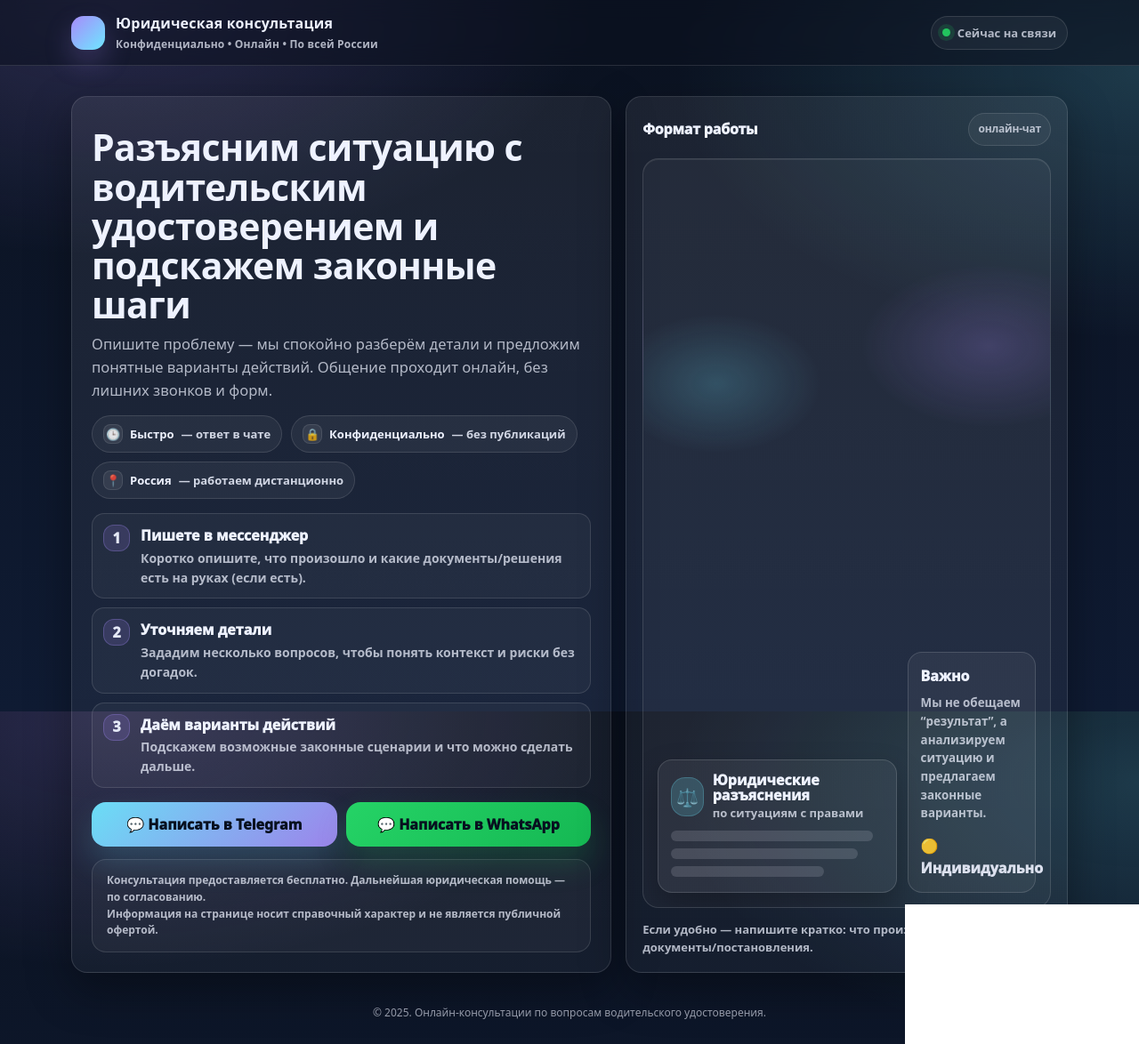
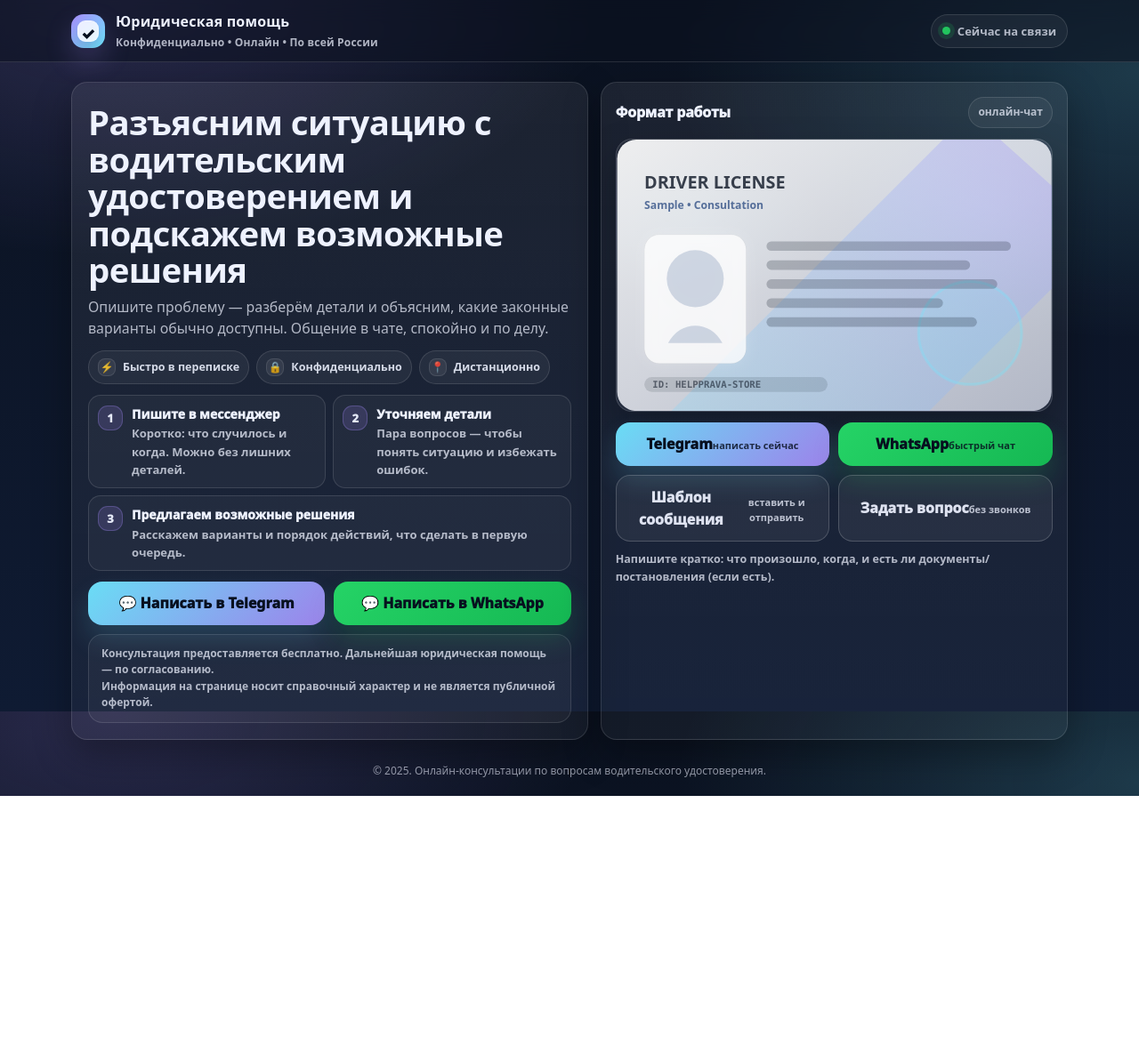
Before and after one commit to vazovskileon23-gif/prava-consult-site, a plain HTML site: page index.html in a window 1280 px wide. Shown: the whole page at 89% size. After the commit the page ends 895 px from the top, so only its background shows below. Drawn offline with Linux system fonts and the light colour scheme.

Commit message:
Update index.html

```diff
--- a/index.html
+++ b/index.html
@@ -4,7 +4,7 @@
   <meta charset="utf-8" />
   <meta name="viewport" content="width=device-width, initial-scale=1" />
   <title>Юридическая консультация по водительским правам — онлайн</title>
-  <meta name="description" content="Разъясним ситуацию по водительскому удостоверению и подскажем законные варианты действий. Онлайн-консультация. Telegram и WhatsApp." />
+  <meta name="description" content="Разъясним ситуацию по водительскому удостоверению и подскажем возможные решения. Онлайн-консультация. Telegram и WhatsApp." />
 
   <style>
     :root{
@@ -18,9 +18,8 @@
       --accent:#6ee7ff;
       --accent2:#a78bfa;
       --ok:#22c55e;
-      --warn:#fbbf24;
       --r:18px;
-      --shadow: 0 18px 50px rgba(0,0,0,.35);
+      --shadow: 0 16px 44px rgba(0,0,0,.32);
       --w: 1120px;
     }
     *{box-sizing:border-box}
@@ -46,8 +45,8 @@
     }
     .top__in{
       display:flex; align-items:center; justify-content:space-between;
-      padding:14px 0;
-      gap:14px;
+      padding:12px 0;
+      gap:12px;
     }
     .mark{
       display:flex; align-items:center; gap:12px;
@@ -57,13 +56,29 @@
     .mark__logo{
       width:38px; height:38px; border-radius:14px;
       background: linear-gradient(135deg, var(--accent2), var(--accent));
-      box-shadow: 0 14px 30px rgba(167,139,250,.25);
+      box-shadow: 0 14px 30px rgba(167,139,250,.22);
+      display:grid;
+      place-items:center;
+      position:relative;
+      overflow:hidden;
+    }
+    .mark__logo::after{
+      content:"✓";
+      font-weight:1000;
+      font-size:18px;
+      color:#07101f;
+      background: rgba(255,255,255,.82);
+      border: 1px solid rgba(255,255,255,.40);
+      width:22px; height:22px;
+      border-radius:9px;
+      display:grid; place-items:center;
+      box-shadow: 0 10px 18px rgba(0,0,0,.18);
     }
     .mark__sub{
       display:block;
       font-size:12px;
       color:var(--muted);
-      font-weight:700;
+      font-weight:750;
       margin-top:2px;
     }
     .top__badge{
@@ -74,7 +89,7 @@
       background: rgba(255,255,255,.05);
       color:var(--muted);
       font-size:13px;
-      font-weight:800;
+      font-weight:850;
       white-space:nowrap;
     }
     .dot{
@@ -83,12 +98,12 @@
       box-shadow: 0 0 0 5px rgba(34,197,94,.16);
     }
 
-    /* Layout */
-    .hero{padding:34px 0 18px}
+    /* Layout (more compact) */
+    .hero{padding:22px 0 12px}
     .grid{
       display:grid;
-      grid-template-columns: 1.1fr .9fr;
-      gap:16px;
+      grid-template-columns: 1.05fr .95fr;
+      gap:14px;
       align-items:stretch;
     }
     .panel{
@@ -98,108 +113,130 @@
       box-shadow: var(--shadow);
       overflow:hidden;
     }
-    .panel__pad{padding:22px}
+    .panel__pad{padding:18px}
     h1{
-      margin:12px 0 10px;
-      font-size: clamp(28px, 3.2vw, 44px);
+      margin:6px 0 8px;
+      font-size: clamp(26px, 3.0vw, 40px);
       line-height:1.08;
       letter-spacing:-.6px;
     }
     .lead{
       margin:0;
       color:var(--muted);
-      font-size: 16.5px;
-      max-width: 62ch;
+      font-size: 15.8px;
+      max-width: 66ch;
     }
 
-    /* Feature chips */
-    .chips{display:flex; flex-wrap:wrap; gap:10px; margin-top:16px}
+    /* Chips (tight) */
+    .chips{display:flex; flex-wrap:wrap; gap:8px; margin-top:12px}
     .chip{
       display:inline-flex; align-items:center; gap:8px;
-      padding:9px 12px;
+      padding:8px 10px;
       border-radius: 999px;
       border:1px solid var(--line);
       background: rgba(255,255,255,.05);
-      font-weight:850;
-      color: rgba(238,242,255,.86);
-      font-size:13px;
+      font-weight:900;
+      color: rgba(238,242,255,.88);
+      font-size:12.5px;
     }
-    .chip b{color:var(--text)}
     .chip__i{
-      width:22px; height:22px; border-radius:8px;
+      width:20px; height:20px; border-radius:8px;
       display:grid; place-items:center;
       background: rgba(255,255,255,.07);
       border:1px solid rgba(255,255,255,.10);
-      font-size:13px;
+      font-size:12px;
     }
 
-    /* Steps */
-    .steps{margin-top:16px; display:grid; gap:10px}
+    /* Steps (compact, 2 columns on desktop) */
+    .steps{margin-top:12px; display:grid; gap:8px}
+    @media (min-width: 981px){
+      .steps{grid-template-columns:1fr 1fr}
+      .steps .step:nth-child(3){grid-column:1 / -1;}
+    }
     .step{
-      display:flex; gap:12px; align-items:flex-start;
-      padding:12px;
+      display:flex; gap:10px; align-items:flex-start;
+      padding:10px;
       border-radius: 14px;
       border:1px solid var(--line);
       background: rgba(255,255,255,.04);
     }
     .n{
       flex:0 0 auto;
-      width:30px; height:30px; border-radius:12px;
+      width:28px; height:28px; border-radius:11px;
       display:grid; place-items:center;
-      font-weight:950;
+      font-weight:1000;
       background: rgba(167,139,250,.16);
       border:1px solid rgba(167,139,250,.28);
       color: rgba(238,242,255,.95);
+      font-size:13px;
+      margin-top:1px;
     }
-    .step__t{font-weight:950; margin:0 0 2px}
-    .step__d{margin:0; color:var(--muted); font-weight:650; font-size:14px}
+    .step__t{font-weight:1000; margin:0 0 1px; font-size:14px}
+    .step__d{margin:0; color:var(--muted); font-weight:650; font-size:13px}
 
     /* Buttons */
-    .actions{display:grid; grid-template-columns: 1fr 1fr; gap:10px; margin-top:16px}
+    .actions{display:grid; grid-template-columns: 1fr 1fr; gap:10px; margin-top:12px}
     .btn{
       display:flex; align-items:center; justify-content:center;
-      padding:13px 14px;
+      padding:12px 12px;
       border-radius: 16px;
       border:1px solid var(--line);
       background: rgba(255,255,255,.06);
-      font-weight:950;
-      box-shadow: 0 10px 26px rgba(0,0,0,.25);
+      font-weight:1000;
+      box-shadow: 0 10px 24px rgba(0,0,0,.22);
       transition: .16s ease;
       text-align:center;
       user-select:none;
+      min-height:46px;
     }
     .btn:hover{transform: translateY(-1px); background: rgba(255,255,255,.09)}
     .btn--tg{
       border:none;
       background: linear-gradient(135deg, rgba(110,231,255,.95), rgba(167,139,250,.92));
       color: #07101f;
-      box-shadow: 0 18px 35px rgba(110,231,255,.18);
+      box-shadow: 0 16px 30px rgba(110,231,255,.16);
     }
     .btn--wa{
       border:none;
       background: linear-gradient(135deg, #25D366, #15b853);
       color:#07101f;
-      box-shadow: 0 18px 35px rgba(37,211,102,.20);
+      box-shadow: 0 16px 30px rgba(37,211,102,.18);
+    }
+    .btn--ghost{
+      background: rgba(255,255,255,.06);
+      border:1px solid rgba(255,255,255,.18);
+      color: rgba(238,242,255,.92);
+      box-shadow:none;
+    }
+    .btn small{
+      display:block;
+      font-size:11px;
+      font-weight:850;
+      opacity:.82;
+      margin-top:2px;
     }
 
-    /* Right card: mini-info + visual */
+    /* Right (license + buttons under it) */
     .side{
-      display:grid;
-      grid-template-rows: auto 1fr auto;
-      min-height: 100%;
+      display:flex;
+      flex-direction:column;
+      min-height:100%;
     }
     .side__head{
-      padding:18px 18px 0;
+      padding:16px 16px 0;
+      display:flex;
+      align-items:center;
+      justify-content:space-between;
+      gap:10px;
     }
     .side__title{
-      display:flex; align-items:center; justify-content:space-between;
-      gap:12px;
       margin:0;
       font-weight:1000;
       letter-spacing:-.2px;
+      font-size:16px;
     }
     .tag{
-      padding:8px 10px;
+      padding:7px 10px;
       border-radius: 999px;
       border:1px solid var(--line);
       background: rgba(255,255,255,.05);
@@ -209,74 +246,38 @@
       white-space:nowrap;
     }
 
-    .visual{
-      margin:14px 18px;
-      border-radius: 18px;
-      border:1px solid rgba(255,255,255,.12);
+    .license-wrap{
+      margin:12px 16px 0;
+      width: calc(100% - 32px);
+      aspect-ratio: 1.6 / 1;
+      border-radius:18px;
+      border:1px solid rgba(255,255,255,.14);
       background:
-        radial-gradient(180px 120px at 18% 30%, rgba(110,231,255,.20), transparent 65%),
-        radial-gradient(220px 140px at 85% 25%, rgba(167,139,250,.22), transparent 65%),
-        rgba(255,255,255,.04);
-      box-shadow: inset 0 1px 0 rgba(255,255,255,.08);
+        radial-gradient(220px 140px at 18% 30%, rgba(110,231,255,.18), transparent 65%),
+        radial-gradient(240px 160px at 85% 25%, rgba(167,139,250,.22), transparent 65%),
+        rgba(255,255,255,.05);
+      box-shadow: 0 18px 40px rgba(0,0,0,.26);
       overflow:hidden;
-      position:relative;
-      min-height: 230px;
-      display:flex;
-      align-items:flex-end;
-      justify-content:space-between;
-      padding:16px;
-      gap:12px;
     }
-    .visual__card{
-      width: 64%;
-      min-height: 150px;
-      border-radius: 16px;
-      border:1px solid rgba(255,255,255,.14);
-      background: rgba(255,255,255,.06);
-      box-shadow: 0 16px 34px rgba(0,0,0,.25);
-      padding:14px;
+
+    .side__cta{
+      padding:12px 16px 0;
+      display:grid;
+      grid-template-columns:1fr 1fr;
+      gap:10px;
     }
-    .row{display:flex; gap:10px; align-items:center}
-    .avatar{
-      width:44px; height:44px; border-radius: 16px;
-      background: rgba(110,231,255,.18);
-      border:1px solid rgba(110,231,255,.22);
-      display:grid; place-items:center;
-      font-size:20px;
-    }
-    .lines{margin-top:10px; display:grid; gap:8px}
-    .line{
-      height:12px; border-radius: 999px;
-      background: rgba(238,242,255,.14);
-    }
-    .line.s{width:72%}
-    .line.m{width:88%}
-    .line.l{width:95%}
-    .stamp{
-      width: 34%;
-      border-radius: 16px;
-      border:1px solid rgba(255,255,255,.14);
-      background: rgba(255,255,255,.05);
-      padding:14px;
-      display:grid;
-      gap:8px;
-      align-content:start;
-      text-align:left;
-    }
-    .stamp b{font-weight:1000}
-    .stamp small{color:var(--muted); font-weight:700}
 
-    .side__foot{
-      padding:0 18px 18px;
+    .side__note{
+      padding:10px 16px 14px;
       color: var(--muted);
-      font-size: 13px;
+      font-size: 12.5px;
       font-weight:700;
     }
 
-    /* Footer + legal */
+    /* Legal + footer compact */
     .legal{
-      margin-top:14px;
-      padding:14px 16px;
+      margin-top:10px;
+      padding:12px 14px;
       border:1px solid var(--line);
       border-radius: 16px;
       background: rgba(255,255,255,.04);
@@ -285,13 +286,13 @@
       font-weight:650;
     }
     footer{
-      padding:18px 0 26px;
-      color: rgba(238,242,255,.60);
+      padding:14px 0 18px;
+      color: rgba(238,242,255,.58);
       font-size:12px;
       text-align:center;
     }
 
-    /* Mobile fixed WA */
+    /* Mobile */
     .wa-fixed{
       position:fixed;
       left:16px; right:16px; bottom:14px;
@@ -308,11 +309,11 @@
 
     @media (max-width: 980px){
       .grid{grid-template-columns:1fr}
+      .top__badge{display:none}
     }
     @media (max-width: 720px){
-      .top__badge{display:none}
       .actions{grid-template-columns:1fr}
-      .visual{min-height: 210px}
+      .side__cta{grid-template-columns:1fr}
       .wa-fixed{display:block}
       .mob-pad{display:block; height:84px}
     }
@@ -325,7 +326,7 @@
       <div class="mark" aria-label="Бренд">
         <div class="mark__logo" aria-hidden="true"></div>
         <div>
-          <div>Юридическая консультация</div>
+          <div>Юридическая помощь</div>
           <span class="mark__sub">Конфиденциально • Онлайн • По всей России</span>
         </div>
       </div>
@@ -343,24 +344,24 @@
       <!-- LEFT -->
       <section class="panel">
         <div class="panel__pad">
-          <h1>Разъясним ситуацию с водительским удостоверением и подскажем законные шаги</h1>
+          <h1>Разъясним ситуацию с водительским удостоверением и подскажем возможные решения</h1>
           <p class="lead">
-            Опишите проблему — мы спокойно разберём детали и предложим понятные варианты действий.
-            Общение проходит онлайн, без лишних звонков и форм.
+            Опишите проблему — разберём детали и объясним, какие законные варианты обычно доступны.
+            Общение в чате, спокойно и по делу.
           </p>
 
           <div class="chips" aria-label="Преимущества">
-            <div class="chip"><span class="chip__i" aria-hidden="true">🕒</span><b>Быстро</b> — ответ в чате</div>
-            <div class="chip"><span class="chip__i" aria-hidden="true">🔒</span><b>Конфиденциально</b> — без публикаций</div>
-            <div class="chip"><span class="chip__i" aria-hidden="true">📍</span><b>Россия</b> — работаем дистанционно</div>
+            <div class="chip"><span class="chip__i" aria-hidden="true">⚡</span>Быстро в переписке</div>
+            <div class="chip"><span class="chip__i" aria-hidden="true">🔒</span>Конфиденциально</div>
+            <div class="chip"><span class="chip__i" aria-hidden="true">📍</span>Дистанционно</div>
           </div>
 
           <div class="steps" aria-label="Как проходит консультация">
             <div class="step">
               <div class="n">1</div>
               <div>
-                <p class="step__t">Пишете в мессенджер</p>
-                <p class="step__d">Коротко опишите, что произошло и какие документы/решения есть на руках (если есть).</p>
+                <p class="step__t">Пишите в мессенджер</p>
+                <p class="step__d">Коротко: что случилось и когда. Можно без лишних деталей.</p>
               </div>
             </div>
 
@@ -368,15 +369,15 @@
               <div class="n">2</div>
               <div>
                 <p class="step__t">Уточняем детали</p>
-                <p class="step__d">Зададим несколько вопросов, чтобы понять контекст и риски без догадок.</p>
+                <p class="step__d">Пара вопросов — чтобы понять ситуацию и избежать ошибок.</p>
               </div>
             </div>
 
             <div class="step">
               <div class="n">3</div>
               <div>
-                <p class="step__t">Даём варианты действий</p>
-                <p class="step__d">Подскажем возможные законные сценарии и что можно сделать дальше.</p>
+                <p class="step__t">Предлагаем возможные решения</p>
+                <p class="step__d">Расскажем варианты и порядок действий, что сделать в первую очередь.</p>
               </div>
             </div>
           </div>
@@ -405,41 +406,101 @@
       </section>
 
       <!-- RIGHT -->
-      <aside class="panel side" aria-label="Доверие и формат">
+      <aside class="panel side" aria-label="Макет и быстрые действия">
         <div class="side__head">
-          <p class="side__title">
-            Формат работы
-            <span class="tag">онлайн-чат</span>
-          </p>
+          <p class="side__title">Формат работы</p>
+          <span class="tag">онлайн-чат</span>
         </div>
 
-        <div class="visual" aria-hidden="true">
-          <div class="visual__card">
-            <div class="row">
-              <div class="avatar">⚖️</div>
-              <div>
-                <div style="font-weight:1000; line-height:1.1;">Юридические разъяснения</div>
-                <div style="color:var(--muted); font-weight:750; font-size:13px;">по ситуациям с правами</div>
-              </div>
-            </div>
-            <div class="lines">
-              <div class="line l"></div>
-              <div class="line m"></div>
-              <div class="line s"></div>
-            </div>
-          </div>
+        <div class="license-wrap" aria-label="Стилизованный макет водительского удостоверения">
+          <svg viewBox="0 0 640 400" width="100%" height="100%" role="img" aria-label="Driver license illustration">
+            <defs>
+              <linearGradient id="lg1" x1="0" y1="0" x2="1" y2="1">
+                <stop offset="0" stop-color="rgba(255,255,255,.92)"/>
+                <stop offset="1" stop-color="rgba(238,242,255,.70)"/>
+              </linearGradient>
+              <linearGradient id="lg2" x1="1" y1="0" x2="0" y2="1">
+                <stop offset="0" stop-color="rgba(167,139,250,.35)"/>
+                <stop offset="1" stop-color="rgba(110,231,255,.25)"/>
+              </linearGradient>
+              <filter id="sh" x="-20%" y="-20%" width="140%" height="140%">
+                <feGaussianBlur stdDeviation="10" result="b"/>
+                <feColorMatrix in="b" type="matrix"
+                  values="1 0 0 0 0
+                          0 1 0 0 0
+                          0 0 1 0 0
+                          0 0 0 .22 0" result="s"/>
+                <feMerge>
+                  <feMergeNode in="s"/>
+                  <feMergeNode in="SourceGraphic"/>
+                </feMerge>
+              </filter>
+            </defs>
 
-          <div class="stamp">
-            <b>Важно</b>
-            <small>Мы не обещаем “результат”, а анализируем ситуацию и предлагаем законные варианты.</small>
-            <div style="margin-top:6px; font-weight:950; color:rgba(238,242,255,.9);">
-              🟡 Индивидуально
-            </div>
-          </div>
+            <rect x="0" y="0" width="640" height="400" rx="28" fill="url(#lg1)"/>
+            <path d="M520 -40 L720 140 L260 600 L60 420 Z" fill="url(#lg2)" opacity="0.95"/>
+            <circle cx="520" cy="285" r="76" fill="rgba(110,231,255,.14)" stroke="rgba(110,231,255,.30)" stroke-width="4"/>
+
+            <text x="40" y="72" font-family="system-ui, -apple-system, Segoe UI, Roboto, Arial"
+                  font-size="26" font-weight="900" fill="rgba(7,16,31,.78)">
+              DRIVER LICENSE
+            </text>
+            <text x="40" y="102" font-family="system-ui, -apple-system, Segoe UI, Roboto, Arial"
+                  font-size="16" font-weight="800" fill="rgba(25,60,120,.70)">
+              Sample • Consultation
+            </text>
+
+            <g filter="url(#sh)">
+              <rect x="40" y="140" width="150" height="190" rx="22" fill="rgba(255,255,255,.75)" stroke="rgba(0,0,0,.06)"/>
+              <circle cx="115" cy="205" r="42" fill="rgba(25,60,120,.18)"/>
+              <path d="M75 300c18-34 62-34 80 0" fill="rgba(25,60,120,.18)"/>
+            </g>
+
+            <g fill="rgba(7,16,31,.22)">
+              <rect x="220" y="150" width="360" height="14" rx="7"/>
+              <rect x="220" y="178" width="300" height="14" rx="7"/>
+              <rect x="220" y="206" width="340" height="14" rx="7"/>
+              <rect x="220" y="234" width="260" height="14" rx="7"/>
+              <rect x="220" y="262" width="310" height="14" rx="7"/>
+            </g>
+
+            <g>
+              <rect x="40" y="350" width="270" height="22" rx="11" fill="rgba(7,16,31,.12)"/>
+              <text x="52" y="366"
+                    font-family="ui-monospace, SFMono-Regular, Menlo, Monaco, Consolas, 'Liberation Mono', 'Courier New', monospace"
+                    font-size="14" font-weight="900" fill="rgba(7,16,31,.55)">
+                ID: HELPPRAVA-STORE
+              </text>
+            </g>
+          </svg>
         </div>
 
-        <div class="side__foot">
-          Если удобно — напишите кратко: что произошло, когда, и есть ли документы/постановления.
+        <!-- Buttons under image (fills the right empty space) -->
+        <div class="side__cta" aria-label="Быстрые кнопки">
+          <a class="btn btn--tg"
+             href="https://t.me/evgeniy_pravahelper"
+             target="_blank" rel="noopener nofollow">
+            Telegram<br><small>написать сейчас</small>
+          </a>
+          <a class="btn btn--wa"
+             href="https://wa.me/79290217097?text=%D0%97%D0%B4%D1%80%D0%B0%D0%B2%D1%81%D1%82%D0%B2%D1%83%D0%B9%D1%82%D0%B5!%20%D0%9D%D1%83%D0%B6%D0%BD%D0%B0%20%D0%BA%D0%BE%D0%BD%D1%81%D1%83%D0%BB%D1%8C%D1%82%D0%B0%D1%86%D0%B8%D1%8F%20%D0%BF%D0%BE%20%D0%B2%D0%BE%D0%B4%D0%B8%D1%82%D0%B5%D0%BB%D1%8C%D1%81%D0%BA%D0%B8%D0%BC%20%D0%BF%D1%80%D0%B0%D0%B2%D0%B0%D0%BC.%20%D0%9F%D0%B8%D1%88%D1%83%20%D1%81%20%D1%80%D0%B5%D0%BA%D0%BB%D0%B0%D0%BC%D1%8B%20%D0%92%D0%9A."
+             target="_blank" rel="noopener nofollow">
+            WhatsApp<br><small>быстрый чат</small>
+          </a>
+          <a class="btn btn--ghost"
+             href="https://wa.me/79290217097?text=%D0%9A%D0%BE%D1%80%D0%BE%D1%82%D0%BA%D0%BE%3A%20%D1%87%D1%82%D0%BE%20%D0%BF%D1%80%D0%BE%D0%B8%D0%B7%D0%BE%D1%88%D0%BB%D0%BE%2C%20%D0%BA%D0%BE%D0%B3%D0%B4%D0%B0%2C%20%D0%BA%D0%B0%D0%BA%D0%B8%D0%B5%20%D0%B4%D0%BE%D0%BA%D1%83%D0%BC%D0%B5%D0%BD%D1%82%D1%8B%20%D0%B5%D1%81%D1%82%D1%8C%20(%D0%B5%D1%81%D0%BB%D0%B8%20%D0%B5%D1%81%D1%82%D1%8C)."
+             target="_blank" rel="noopener nofollow">
+            Шаблон сообщения<br><small>вставить и отправить</small>
+          </a>
+          <a class="btn btn--ghost"
+             href="https://t.me/evgeniy_pravahelper"
+             target="_blank" rel="noopener nofollow">
+            Задать вопрос<br><small>без звонков</small>
+          </a>
+        </div>
+
+        <div class="side__note">
+          Напишите кратко: что произошло, когда, и есть ли документы/постановления (если есть).
         </div>
       </aside>
 
```
